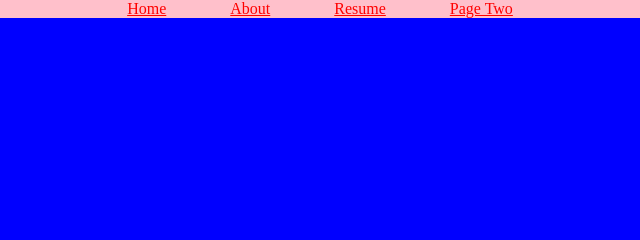
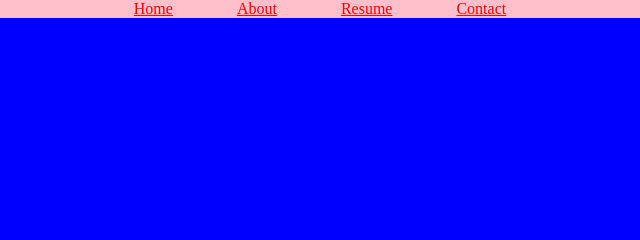
Before and after one commit to sarahrose26/onepagesiteexample, a plain HTML site: page index.html in a window 1280 px wide. Shown: the top 240 px of the page, 320-960 px from the left. Drawn offline with Linux system fonts and the light colour scheme.

Commit message:
Changed page two to Contact

```diff
--- a/index.html
+++ b/index.html
@@ -13,7 +13,7 @@
             <li><a href="#home">Home</a></li>
             <li><a href="#about">About</a></li>
             <li><a href="#resume">Resume</a></li>
-            <li><a href="#page-two"">Page Two</a></li>
+            <li><a href="#page-two"">Contact</a></li>
         </ul>
     </nav>
 
```
